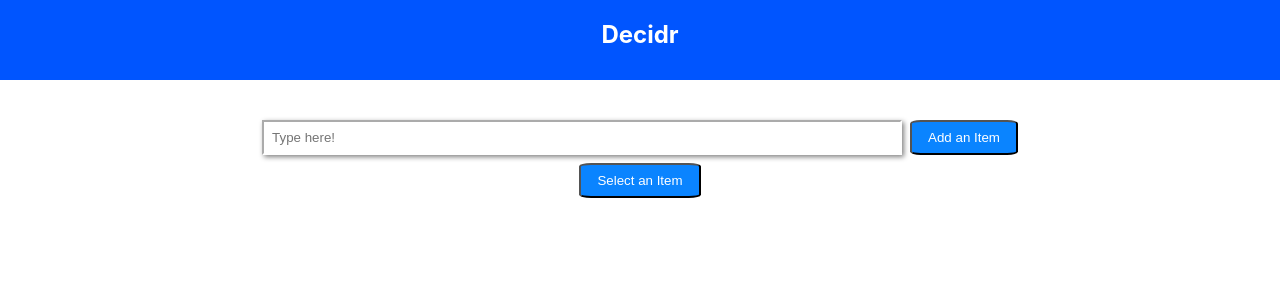
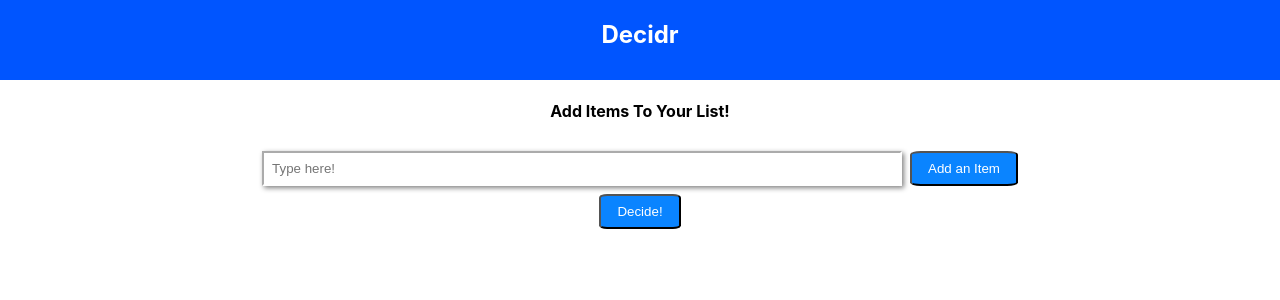
Before and after one commit to alberme/decidr, a React (Create React App) app: page / in a window 1280 px wide. Shown: the top 300 px of the page. Built offline with nearby package versions, Linux system fonts and the light colour scheme.

Commit message:
refactor(app): create AddItem component, create renderMain function

```diff
--- a/src/App.js
+++ b/src/App.js
@@ -1,6 +1,7 @@
 import './App.css';
 import { useState } from 'react';
 import AddItem from './components/AddItem';
+import DisplayList from './components/DisplayList';
 
 function App() {
   const [listContainer, setListContainer] = useState([]);
@@ -8,26 +9,39 @@ function App() {
 
   const selectItem = () => {
     const random = Math.floor(Math.random() * listContainer.length);
-    setSelectedItem( listContainer[random] );
+    setSelectedItem( listContainer.length > 0 ? listContainer[random] : '' );
+  }
+
+  const renderMain = () => {
+    if (listContainer.length > 0 && !selectedItem) {
+      return <DisplayList listContainer={listContainer}/>;
+    } else if (selectedItem) {
+      return (
+        <>
+          <h4>The Winner Is</h4>
+          <p>{selectedItem}</p>
+        </>
+      );
+    } else {
+      return <h4>Add Items To Your List!</h4>;
+    }
   }
 
   return (
     <div className="App">
-      <div className="app-container" style={{ display: "flex", flexDirection: "column", justifyContent: "center"}}>
-        <header className="App-header">
-          <h2>Decidr</h2>
-        </header>
-        <div className="list-display-container" >
-          {
-            listContainer.map((entry, i) => <p key={i}>{entry}</p>)
-          }
-        </div>
-        <div className="list-display-selection" style={{ fontSize: 36 }}>
-          {selectedItem && <p>{selectedItem}</p>}
-        </div>
-        <AddItem setListContainer={setListContainer} />
-        <button style={{ alignSelf: "center" }} onClick={() => selectItem()}>Select an Item</button>
-      </div>
+      <header className="App-header">
+        <h2>Decidr</h2>
+      </header>
+      <main>
+      { renderMain() }
+      </main>
+      <footer>
+        <AddItem
+          setListContainer={setListContainer}
+          setSelectedItem={setSelectedItem}
+        />
+        <button style={{ alignSelf: "center" }} onClick={() => selectItem()}>Decide!</button>
+      </footer>
     </div>
   );
 }
```
